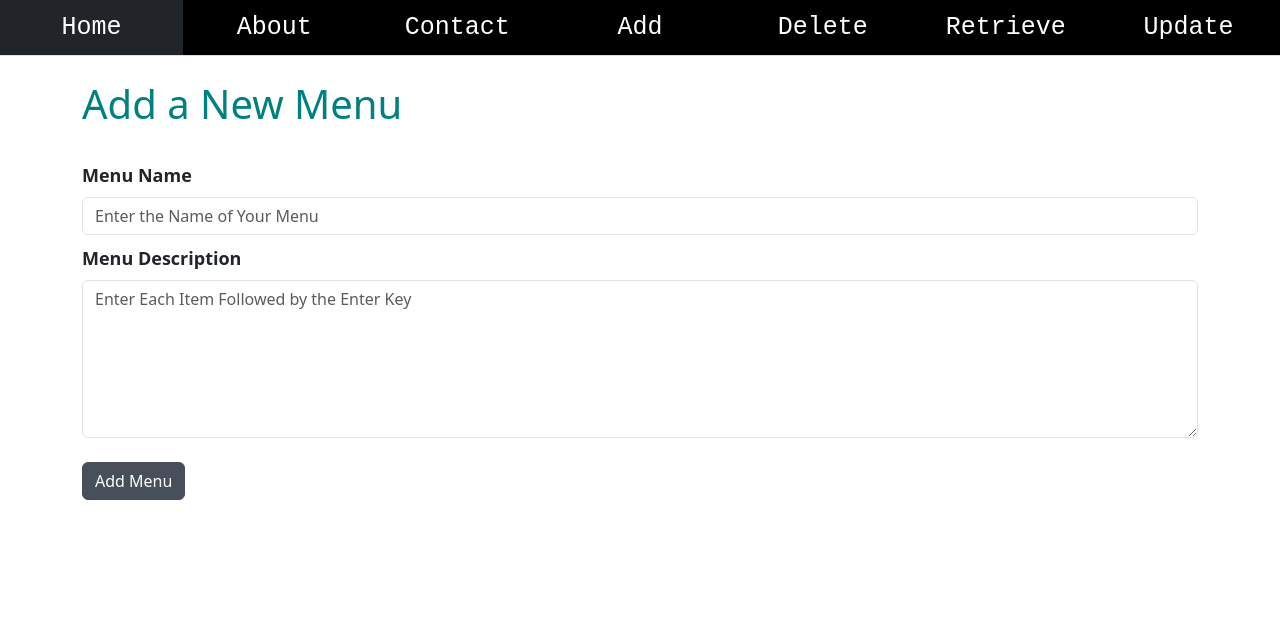
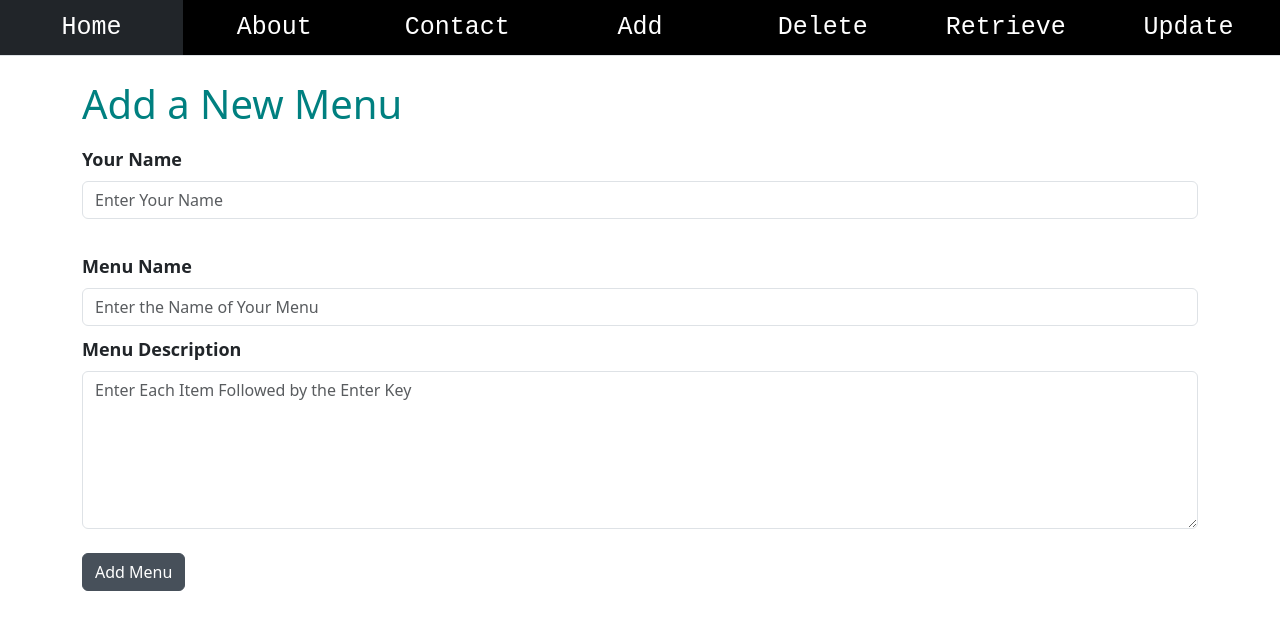
Before and after one commit to y-sherman/menu, a React (Create React App) app: page /Add in a window 1280 px wide. Shown: the top 630 px of the page. Built offline with nearby package versions, Linux system fonts and the light colour scheme.

Commit message:
Added user fill in option to the create page

```diff
--- a/src/Pages/Add.jsx
+++ b/src/Pages/Add.jsx
@@ -6,6 +6,7 @@ const MenuList = () => {
     const [menus, setMenus] = useState([]);
     const [menuName, setMenuName] = useState('');
     const [menuDescription, setMenuDescription] = useState([]);
+    const [userName, setUserName] = useState(''); // State for user's name
     const [error, setError] = useState(null);
 
     const handleNameChange = (e) => {
@@ -13,21 +14,30 @@ const MenuList = () => {
     };
 
     const handleDescriptionChange = (e) => {
-        const lines = e.target.value.split('\n').map(item => item.trim());  //separate description based on new lines
+        const lines = e.target.value.split('\n').map(item => item.trim());  // Separate description based on new lines
         setMenuDescription(lines);
     };
 
+    const handleUserNameChange = (e) => {
+        setUserName(e.target.value);  // Update user's name state
+    };
+
     const addMenu = async () => {
-        if (menuName.trim() !== '' && menuDescription.length > 0) {
+        if (menuName.trim() !== '' && menuDescription.length > 0 && userName.trim() !== '') {
             const newMenu = {
                 menuId: menuName,
+                userName: userName,
                 menuItems: menuDescription
+                  // Include user's name in the newMenu object
             };
 
             try {
                 const response = await fetch('https://rs8vy4dblh.execute-api.us-east-1.amazonaws.com/CORE-enabled/createMenu', {
                     method: 'POST',
-                    body: JSON.stringify(newMenu)
+                    body: JSON.stringify(newMenu),
+                    // headers: {
+                    //     'Content-Type': 'application/json'
+                    // }
                 });
 
                 if (!response.ok) {
@@ -40,6 +50,7 @@ const MenuList = () => {
                 setMenus([...menus, newMenu]);
                 setMenuName('');
                 setMenuDescription([]);
+                setUserName('');  // Clear user's name input after successfully adding menu
             } catch (error) {
                 console.error('Error creating menu:', error);
                 setError('Error creating menu');
@@ -52,7 +63,15 @@ const MenuList = () => {
             <h1 className="mt-4">Add a New Menu</h1>
 
             {error && <div className="alert alert-danger">{error}</div>}
-
+            <Form.Group>
+                    <Form.Label>Your Name</Form.Label>
+                    <Form.Control
+                        type="text"
+                        placeholder="Enter Your Name"
+                        value={userName}
+                        onChange={handleUserNameChange}
+                    />
+            </Form.Group>
             <Form className="mt-4">
                 <Form.Group>
                     <Form.Label>Menu Name</Form.Label>
@@ -73,6 +92,7 @@ const MenuList = () => {
                         onChange={handleDescriptionChange}
                     />
                 </Form.Group>
+
                 <Button variant="custom" className="btn btn-dark mt-4" onClick={addMenu}>Add Menu</Button>
             </Form>
 
@@ -80,6 +100,7 @@ const MenuList = () => {
                 {menus.map((menu, index) => (
                     <ListGroup.Item key={index} className="custom-list-item">
                         <h5>{menu.menuId}</h5>
+                        <p>Added by: {menu.userName}</p>
                         <ul>
                             {menu.menuItems.map((item, idx) => (
                                 <li key={idx}>{item}</li>
```
